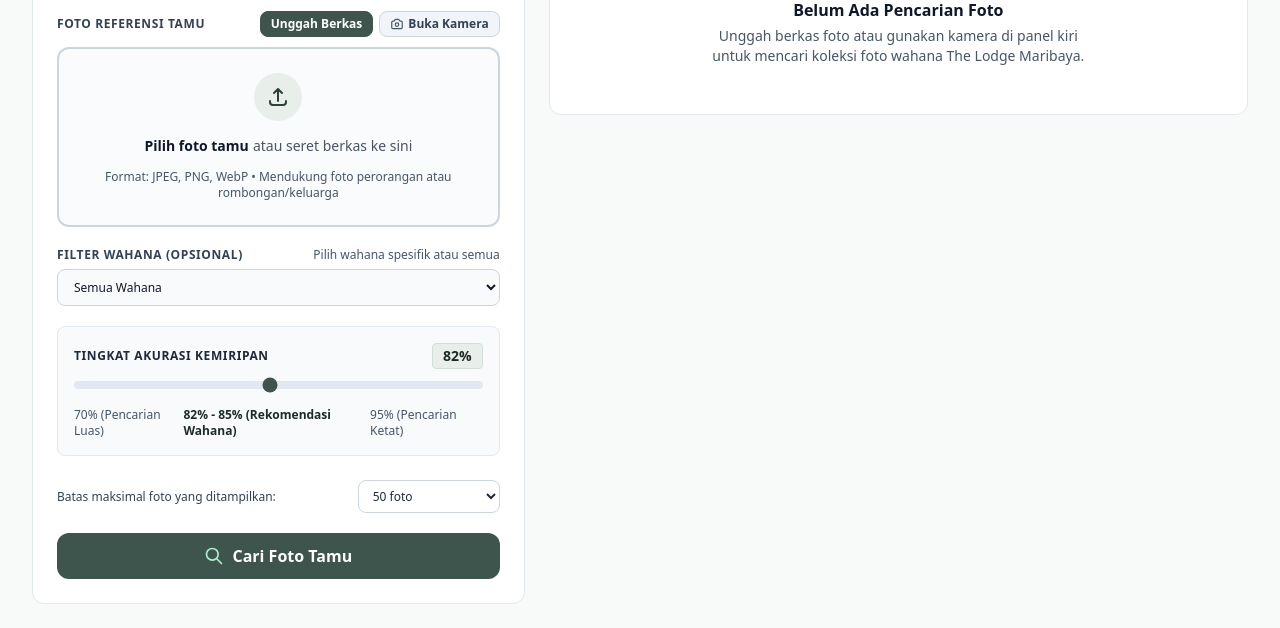
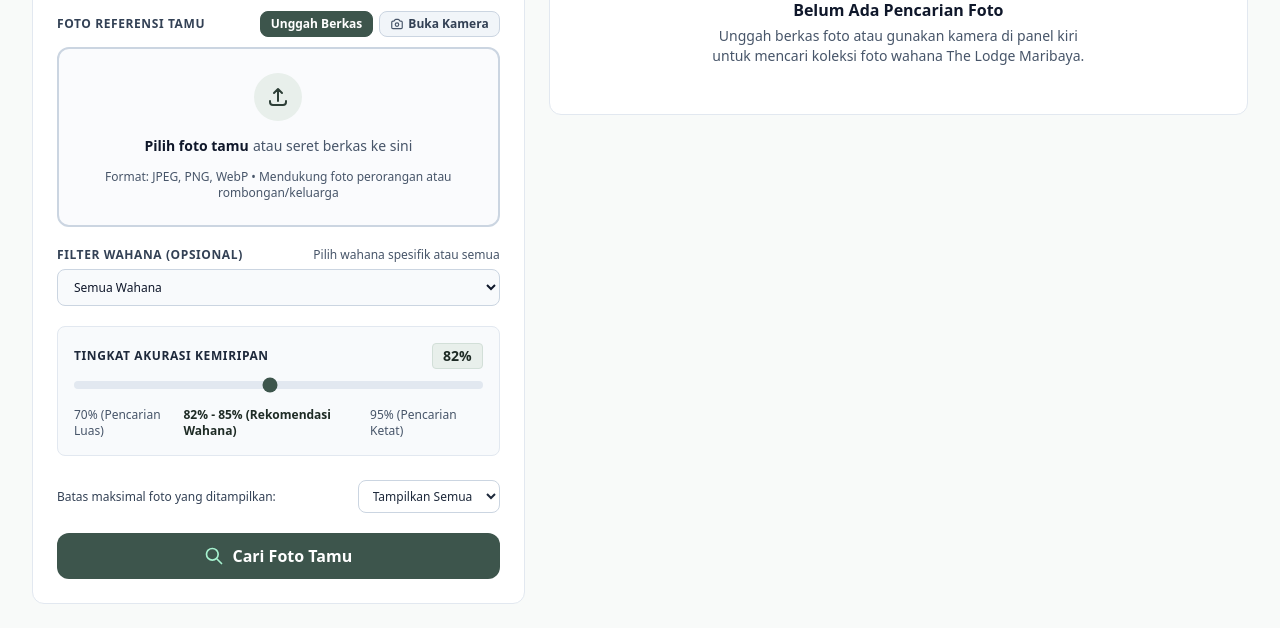
Before and after one commit to herdirudian/photo, a FastAPI app: template templates/index.html in a window 1280 px wide. Shown: the part 212-840 px from the top of the page. Run offline with FastAPI, Linux system fonts and the light colour scheme; the template is opened without the code that fills it, so the values that code supplies are empty; some libraries are stand-ins or nearby versions.

Commit message:
feat(search): set default photo display limit to show all (Tampilkan Semua)

```diff
--- a/database.py
+++ b/database.py
@@ -1331,7 +1331,7 @@ class DatabaseManager:
         self,
         query_faces: Optional[List[Dict[str, Any]]] = None,
         threshold: float = 0.50,
-        top_k: int = 50,
+        top_k: int = 0,
         ride_filter: Optional[str] = None,
         query_encoding: Optional[np.ndarray] = None
     ) -> List[Dict[str, Any]]:
--- a/main.py
+++ b/main.py
@@ -590,7 +590,7 @@ async def search_guest_photos(
     request: Request,
     files: List[UploadFile] = File(...),
     threshold: float = Form(DEFAULT_THRESHOLD),
-    top_k: int = Form(50),
+    top_k: int = Form(0),
     ride_filter: Optional[str] = Form(None)
 ):
     """
--- a/templates/index.html
+++ b/templates/index.html
@@ -665,9 +665,9 @@
               <span class="text-xs font-medium text-slate-700">Batas maksimal foto yang ditampilkan:</span>
               <select id="top-k-select" class="text-xs border border-slate-300 rounded-lg px-2.5 py-1.5 bg-white text-slate-800 focus-ring">
                 <option value="25">25 foto</option>
-                <option value="50" selected>50 foto</option>
+                <option value="50">50 foto</option>
                 <option value="100">100 foto</option>
-                <option value="0">Tampilkan Semua</option>
+                <option value="0" selected>Tampilkan Semua</option>
               </select>
             </div>
 
```
